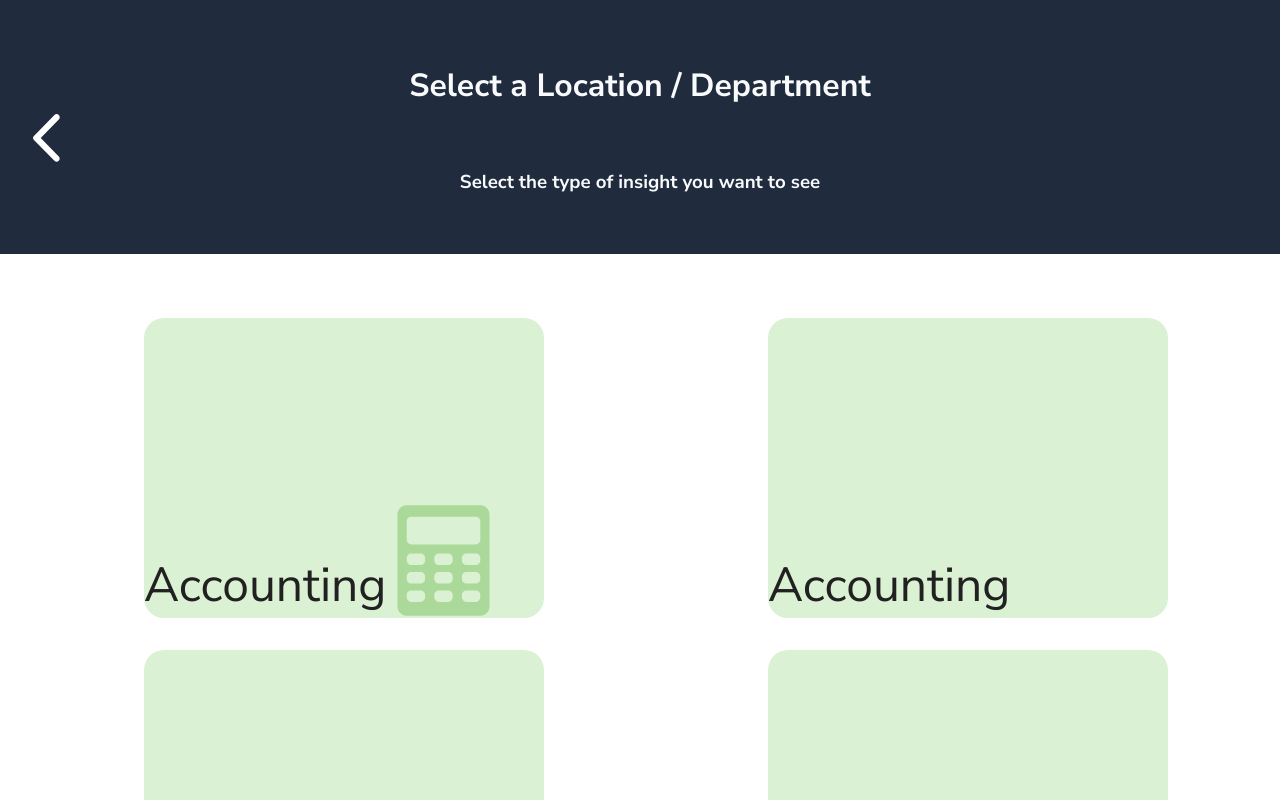
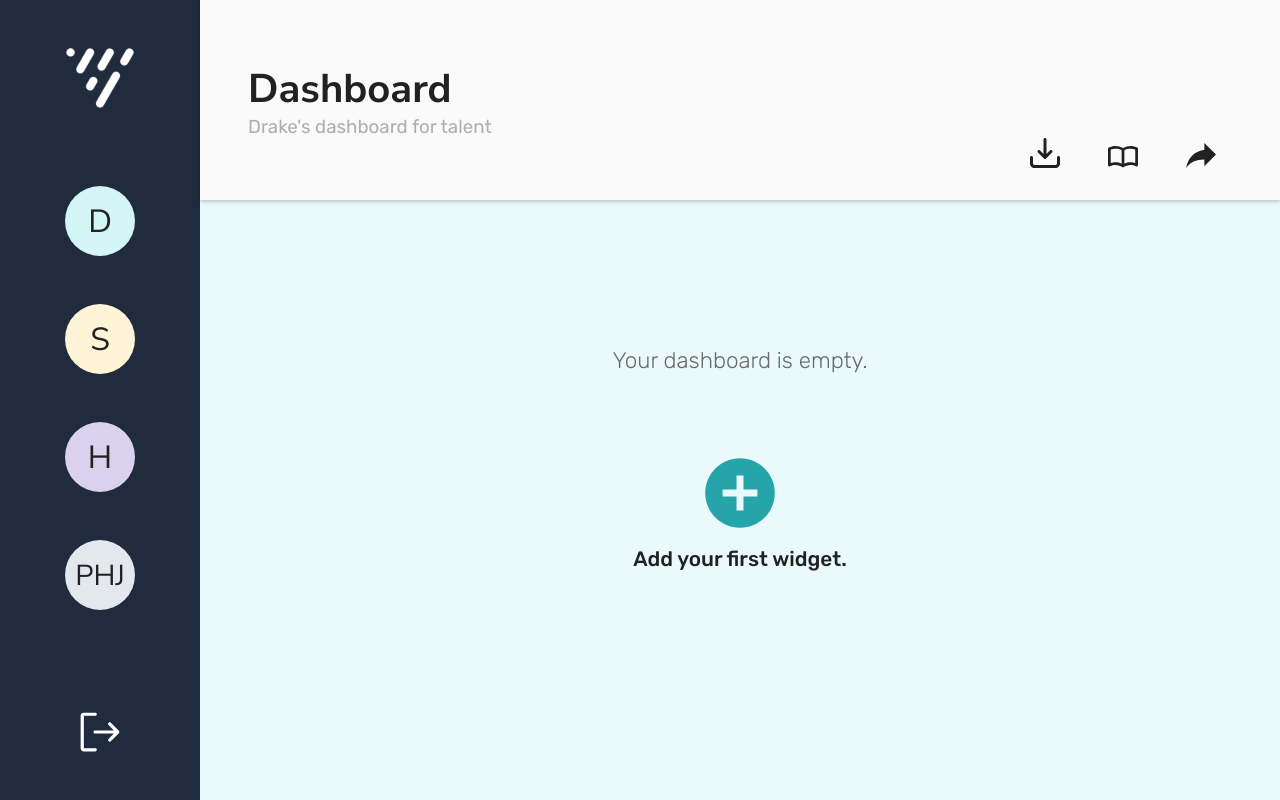
Before and after one commit to brandonyuh/luckynumberslevins, a React (Create React App) app: page / in a window 1280 px wide. Shown: the top 800 px of the page. Built offline with nearby package versions, Linux system fonts and the light colour scheme.

Commit message:
fixed home page

```diff
--- a/src/pages/Home/Home.jsx
+++ b/src/pages/Home/Home.jsx
@@ -1,16 +1,15 @@
-import Header from "../../Components/Header/Header";
-import MainContent from "../../Components/MainContent/MainContent";
-import Navbar from "../../Components/Navbar/Navbar";
-import Creation from "../../Components/Creation/Creation";
+import Header from "../../components/Header/Header";
+import MainContent from "../../components/MainContent/MainContent";
+import Navbar from "../../components/Navbar/Navbar";
+import Creation from "../../components/Creation/Creation";
 import "./Home.scss";
 
 function Home() {
   return (
-    <div>
-      {/* <Navbar />
-         <Header />
-         <MainContent /> */}
-      <Creation />
+    <div className="grid">
+      <Navbar />
+      <Header />
+      <MainContent />
     </div>
   );
 }
```
